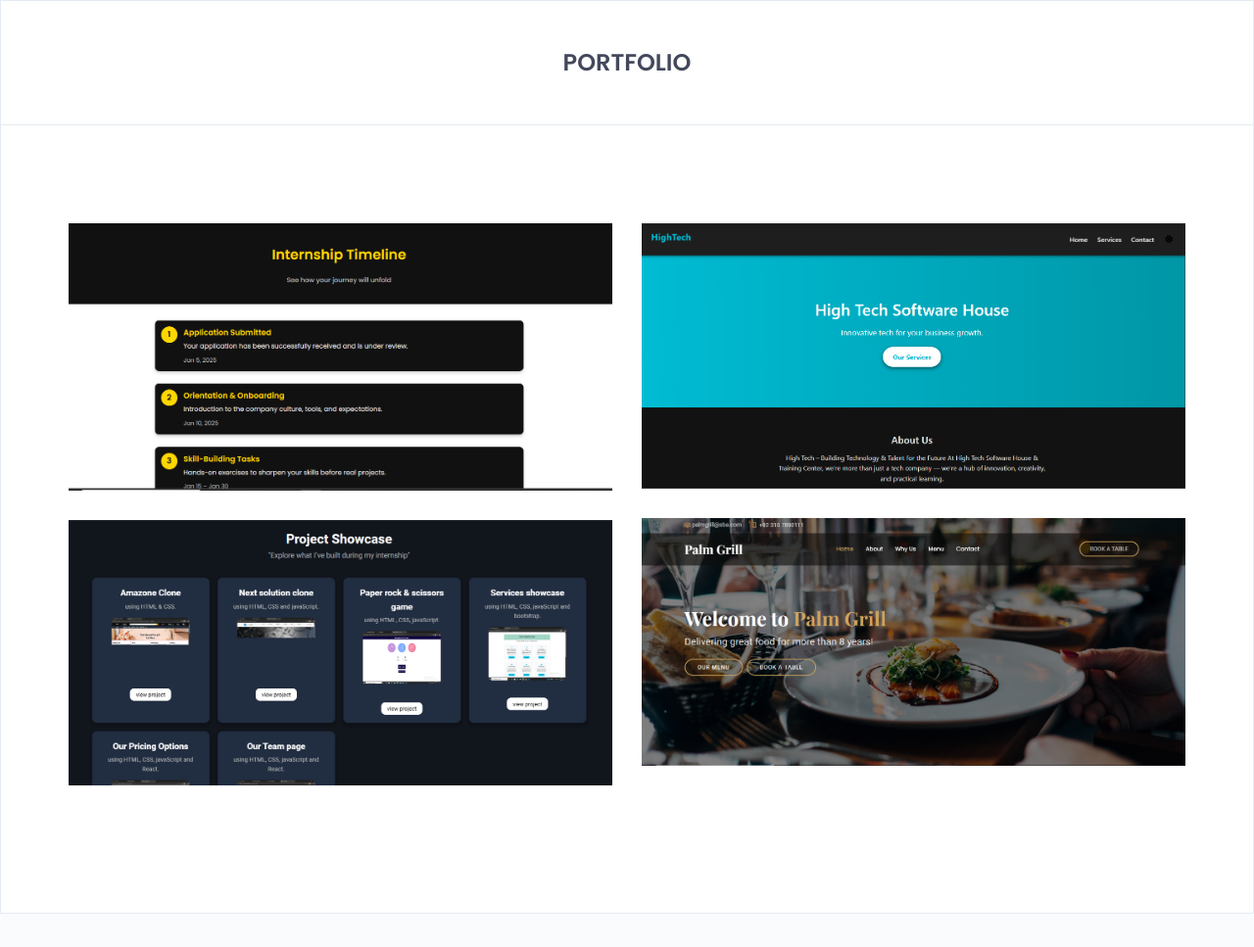
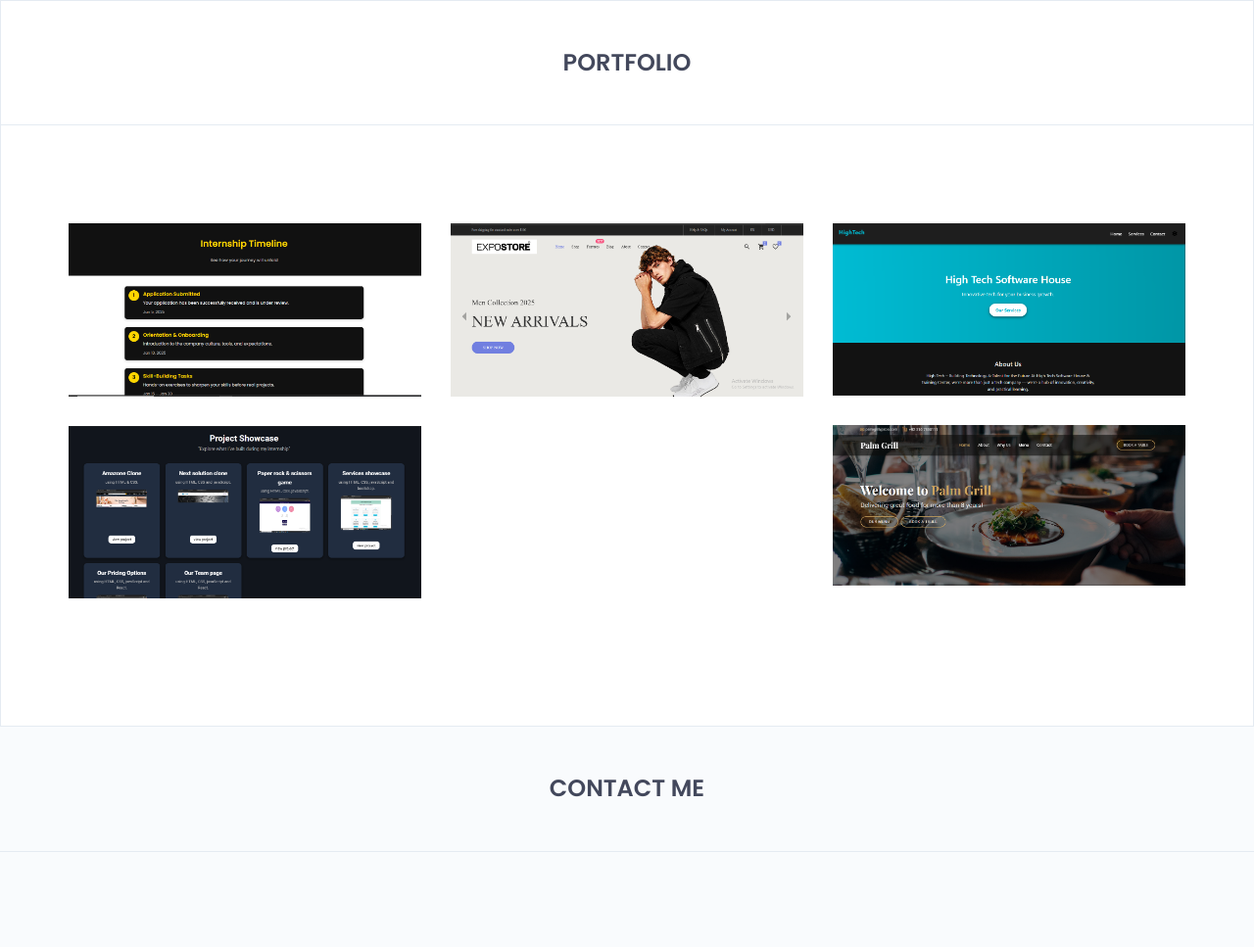
Before and after one commit to zaidofficial/zaidportfolio, a plain HTML site: page index.html in a window 1280 px wide. Shown: the part 3886-4853 px from the top of the page at 98% size. Drawn offline with nearby package versions, Linux system fonts and the light colour scheme.

Commit message:
Update index.html

```diff
--- a/index.html
+++ b/index.html
@@ -441,7 +441,7 @@
 		</section><!--/.experience-->
 		<!--experience end -->
 
-		<!--portfolio start -->
+				<!--portfolio start -->
 		<section id="portfolio" class="portfolio">
 			<div class="portfolio-details">
 				<div class="section-heading text-center">
@@ -452,7 +452,7 @@
 						<div class="isotope">
 							<div class="row">
 
-								<div class="col-sm-6">
+								<div class="col-sm-4">
 									<div class="item">
 										<img src="project -1.png" alt="portfolio image"/>
 										<div class="isotope-overlay">
@@ -471,7 +471,18 @@
 									</div><!-- /.item -->
 								</div><!-- /.col -->
 
-								<div class="col-sm-6">
+								<div class="col-sm-4">
+									<div class="item">
+										<img src="project-5.png" alt="portfolio image"/>
+										<div class="isotope-overlay">
+											<a href="https://ecommerce-site-beta-nine.vercel.app/">
+												E commerce site
+											</a>
+										</div><!-- /.isotope-overlay -->
+									</div><!-- /.item -->
+								</div><!-- /.col -->
+
+								<div class="col-sm-4">
 									<div class="item">
 										<img src="project-3.png" alt="portfolio image"/>
 										<div class="isotope-overlay">
```
